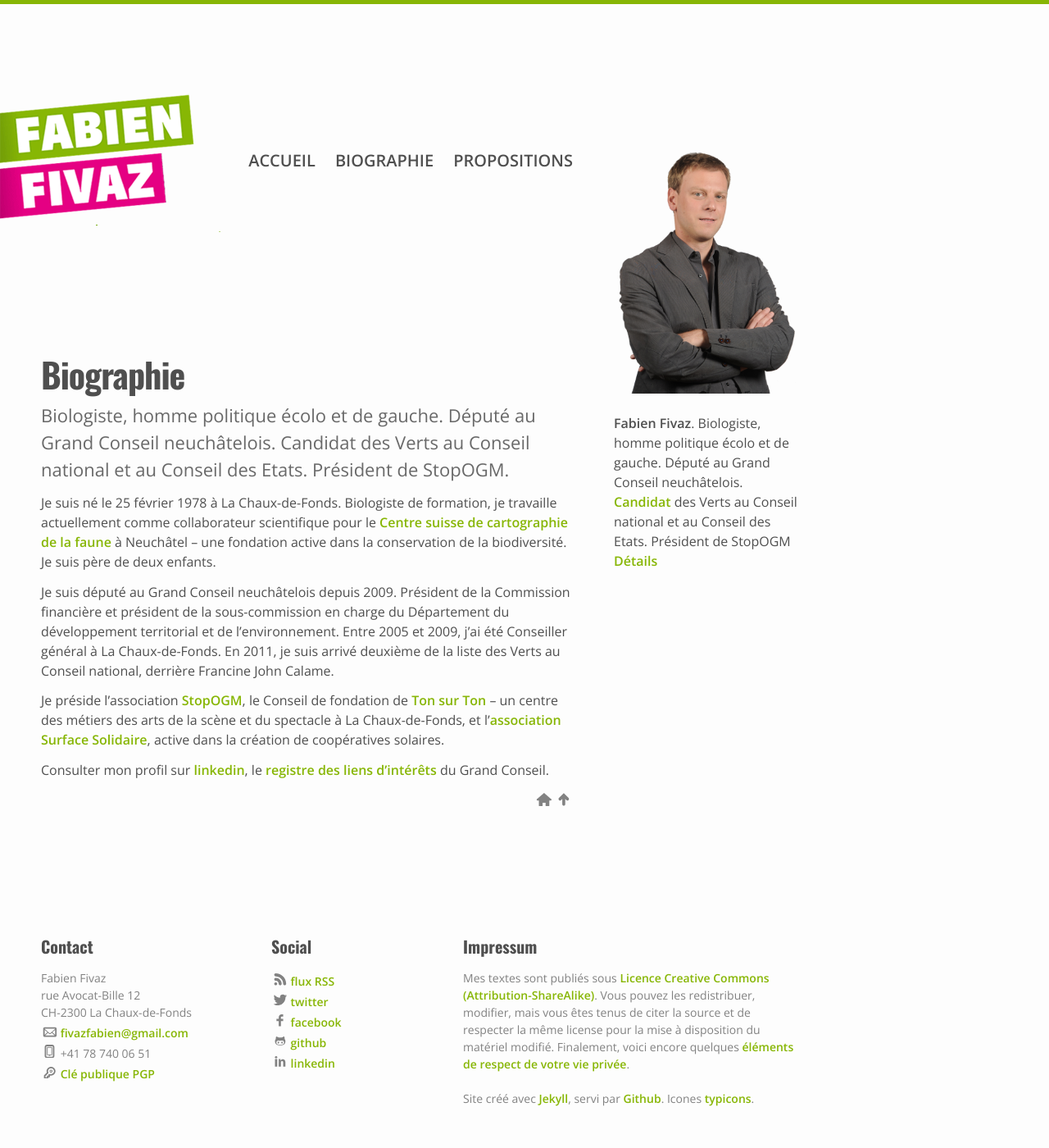
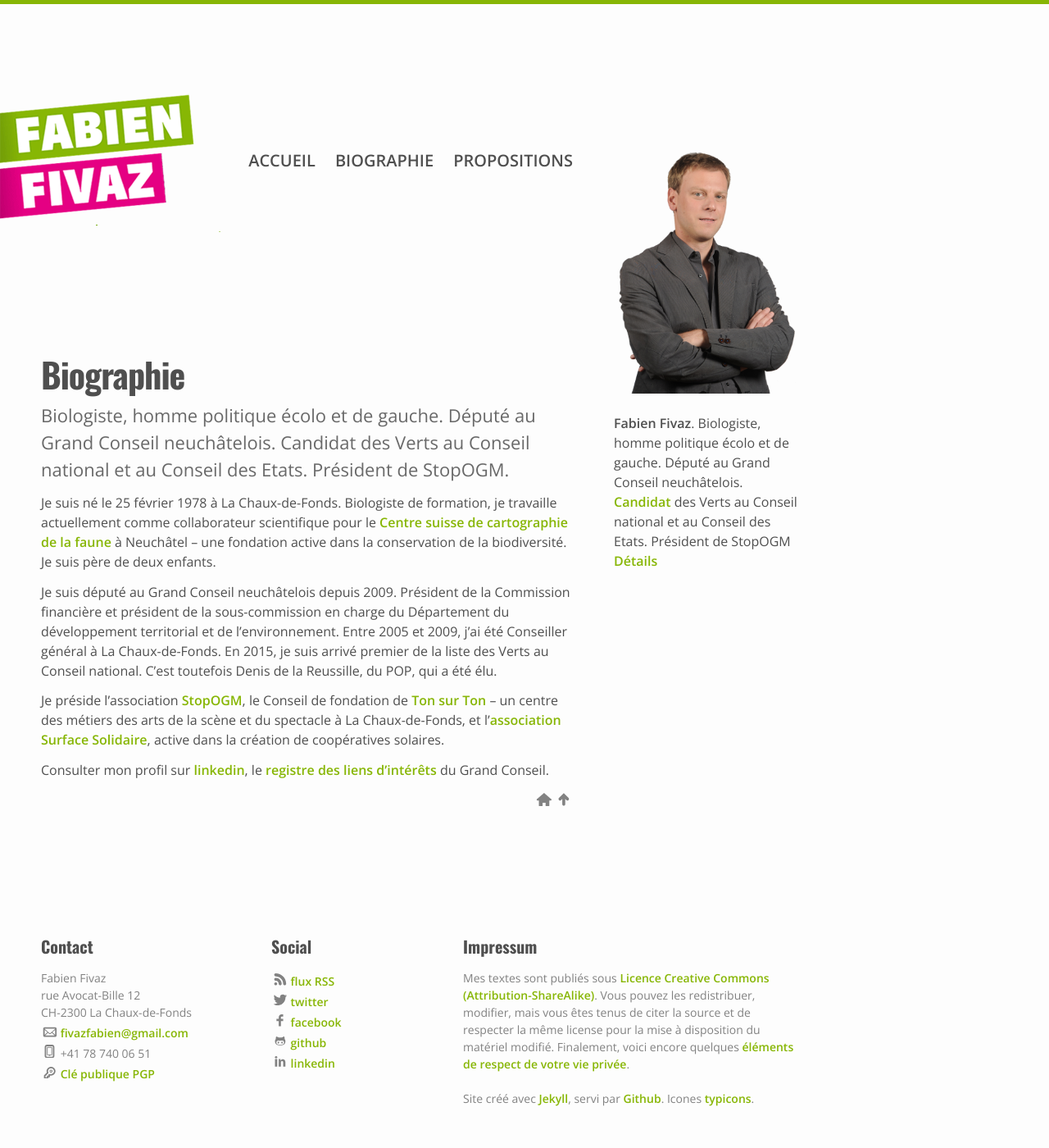
Before and after one commit to ffivaz/ffivaz.github.io, a Jekyll site: the page built from about.md, in a window 1280 px wide. Shown: the whole page at 82% size. Built offline with Jekyll 4.4.1, drawn with Linux system fonts in a browser that asks for light colours; nearby versions of some CDN libraries.

```diff
--- a/about.md
+++ b/about.md
@@ -16,8 +16,8 @@
 
 Je suis député au Grand Conseil neuchâtelois depuis 2009. Président de la Commission financière et président de la
 sous-commission en charge du Département du développement territorial et de l’environnement.
-Entre 2005 et 2009, j’ai été Conseiller général à La Chaux-de-Fonds. En 2011, je suis arrivé deuxième de la liste des
-Verts au Conseil national, derrière Francine John Calame.
+Entre 2005 et 2009, j’ai été Conseiller général à La Chaux-de-Fonds. En 2015, je suis arrivé premier de la liste des
+Verts au Conseil national. C'est toutefois Denis de la Reussille, du POP, qui a été élu.
 
 Je préside l’association [StopOGM](http://www.stopogm.ch), le Conseil de fondation de [Ton sur Ton](http://www.tonsurton.ch) –
 un centre des métiers des arts de la scène et du spectacle à La Chaux-de-Fonds,
```
